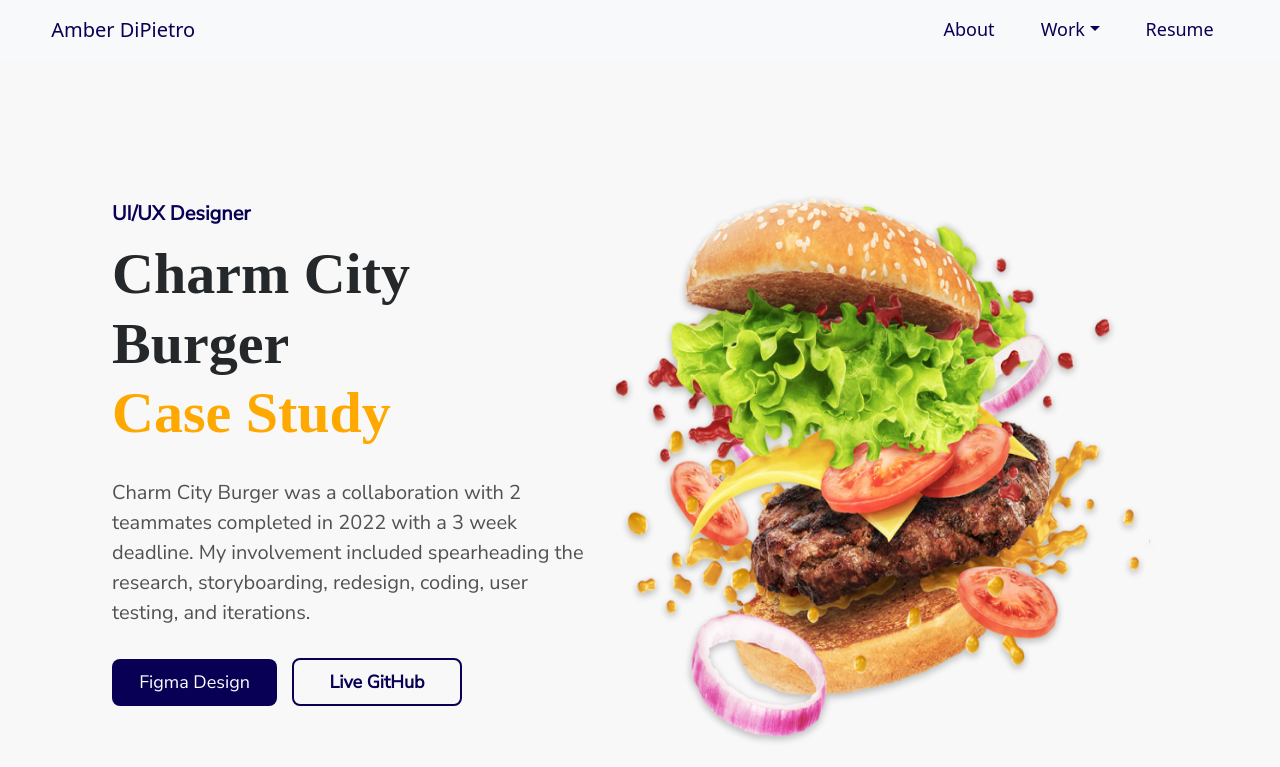
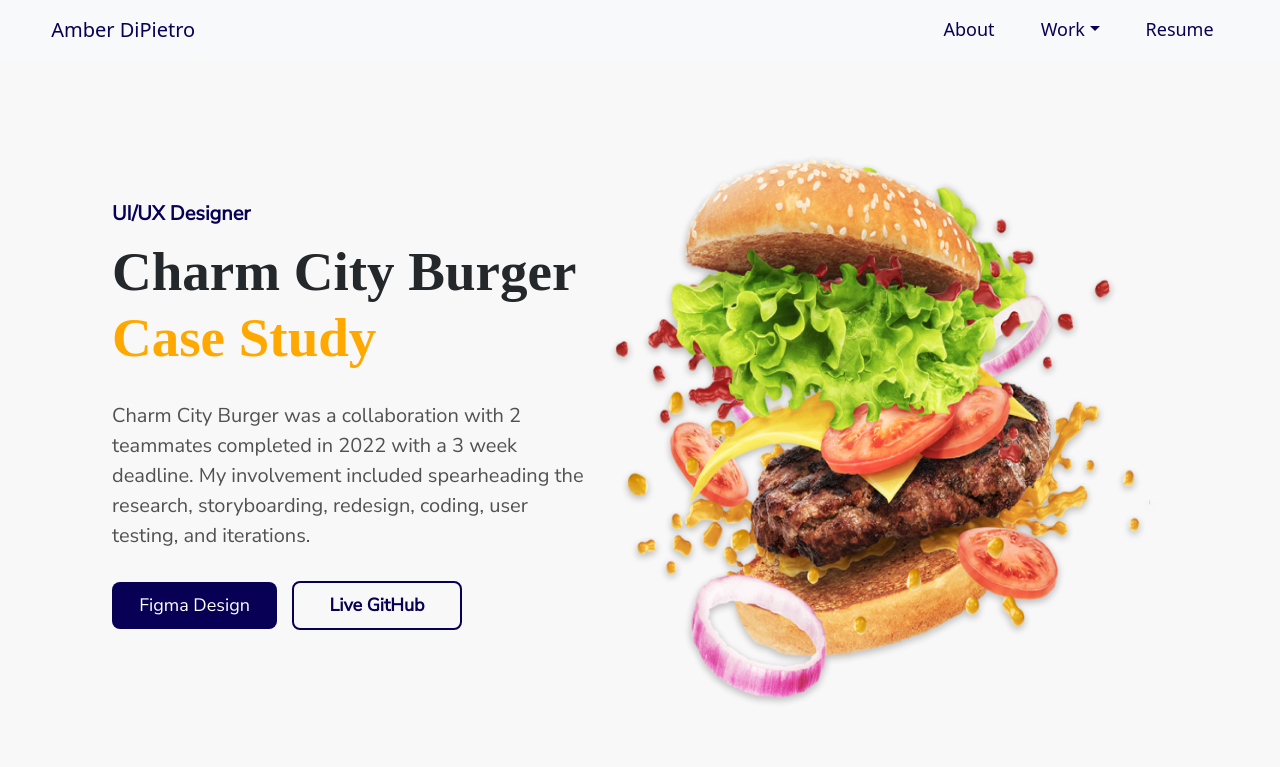
Before and after one commit to AmberDiPietro/Charm_City_Case_Study, a plain HTML site: page index.html in a window 1280 px wide. Shown: the top 767 px of the page. Drawn offline with nearby package versions, Linux system fonts and the light colour scheme.

Commit message:
updated title font sizing

```diff
--- a/styles.css
+++ b/styles.css
@@ -110,11 +110,11 @@ body {
     }
       .Title {
       width: 100%;
-        max-width: 486px;
+        max-width: 495px;
       height: auto;
       flex-grow: 0;
       font-family: PlayfairDisplay;
-      font-size: 58px;
+      font-size: 55px;
       font-weight: bold;
       font-stretch: normal;
       font-style: normal;
```
